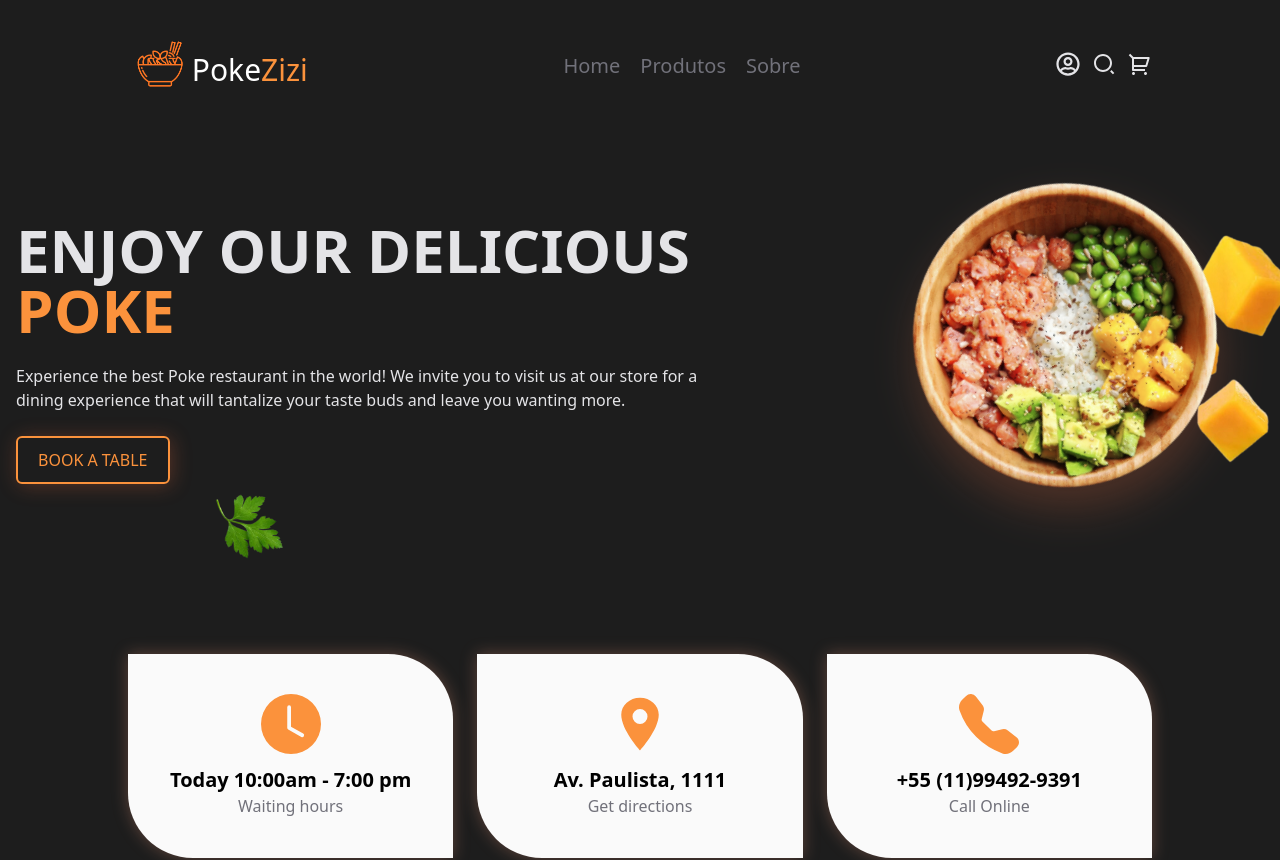
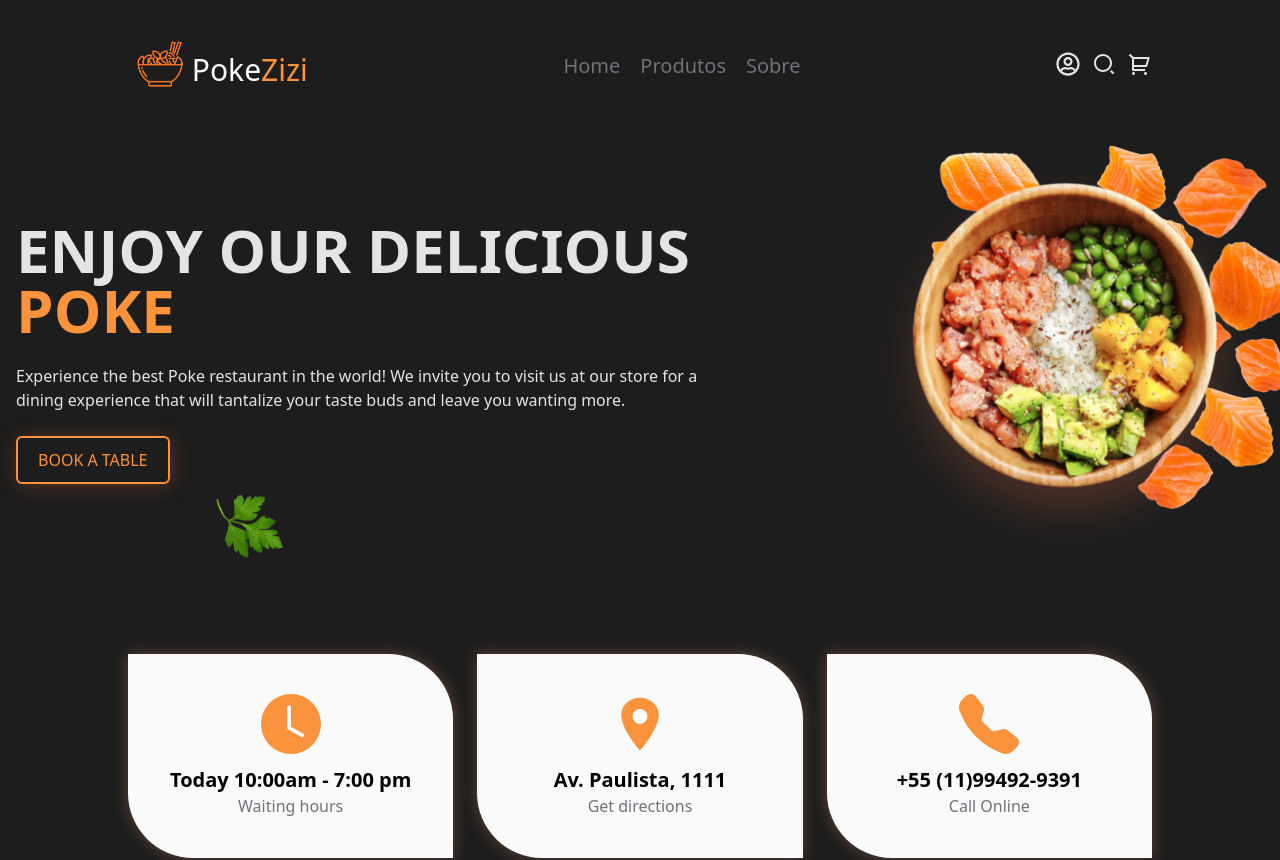
Before and after one commit to TechWave-1ESPI/Checkpoint_5_Web, a React (Vite) app: page / in a window 1280 px wide. Shown: the top 860 px of the page. Built offline with nearby package versions, Linux system fonts and the light colour scheme.

Commit message:
Mudança da imagem da Home

```diff
--- a/src/components/Home/Home.jsx
+++ b/src/components/Home/Home.jsx
@@ -1,6 +1,8 @@
 import Poke1 from '../../assets/pokes/1.png'
 import Ingredient from '../../assets/ingredients/ingredient1.png'
 import Ingredient2 from '../../assets/ingredients/ingredient2.png'
+import Ingredient5 from '../../assets/ingredients/ingredient5.png'
+
 
 import { BsFillClockFill } from "react-icons/bs";
 import { IoLocationSharp } from "react-icons/io5";
@@ -14,7 +16,7 @@ const Home = () => {
       <>
       {/* Inicio */}
           <div className="grid grid-cols-3 gap-5 max-w-screen-xl mx-auto px-4 w-full">
-            <div className="col-span-2 my-20 w-full flex flex-col justify-center flex-grow">
+            <div className="col-span-2 my-20 w-full flex flex-col justify-center flex-grow z-50">
               <h1 className="uppercase text-6xl font-bold text-zinc-200">
                 enjoy our delicious<br/>
                 <span className="text-orange-400">poke</span>
@@ -38,8 +40,8 @@ const Home = () => {
                   className="poke w-[400px] h-auto object-cover animate-spin-slow z-10"
                 />
                 <img
-                  src={Ingredient2}
-                  alt='mango'
+                  src={Ingredient5}
+                  alt='salmao'
                   className='absolute z-0 w-96 ml-24 '
                 />
               </div>
```
Also changed, not shown: src/assets/ingredients/ingredient5.png (added).
